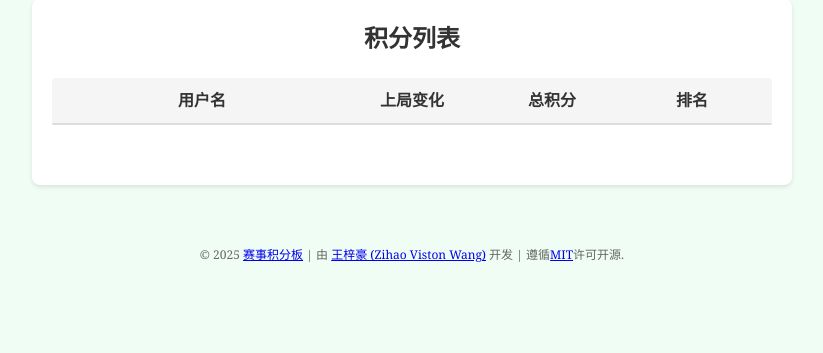
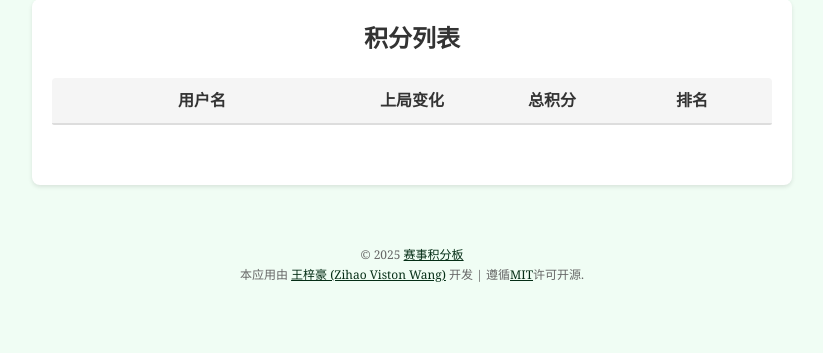
Before and after one commit to ZihaoVistonWang/scoreboard, a Flask app: template templates/room.html in a window 1280 px wide. Shown: the part 119-472 px from the top of the page, without its empty margins (228-1051 px from the left). Run offline with Flask 3, Linux system fonts and the light colour scheme; the template is opened without the code that fills it, so the values that code supplies are empty.

Commit message:
feat: 更新链接样式和优化页脚布局
在 `room.css` 和 `style.css` 中添加了链接的下划线样式，确保链接在正常状态和悬停状态下均保持下划线。更新了 `index.html` 和 `room.html` 的页脚布局，分开了版权信息和开发者信息，提升了可读性和界面友好性。

```diff
--- a/static/css/room.css
+++ b/static/css/room.css
@@ -31,6 +31,16 @@
 .log-item {
     padding: 5px 0;
     border-bottom: 1px dotted #eee;
+}
+
+/* Update this rule to keep the underline for links */
+a {
+    color: rgb(5, 46, 22);
+    text-decoration: underline; /* Keep underline */
+}
+
+a:hover {
+    text-decoration: underline; /* Keep underline on hover */
 }
 
 #show-logs.active {
--- a/static/css/style.css
+++ b/static/css/style.css
@@ -732,3 +732,13 @@ h2 {
 input, button {
     font-family: Georgia, "helvetica neue", Arial, STZhongsong, "noto serif sc", "microsoft yahei", "pingfang sc", sans-serif;
 }
+
+/* Update this rule to keep the underline for links */
+a {
+    color: rgb(5, 46, 22);
+    text-decoration: underline; /* Keep underline */
+}
+
+a:hover {
+    text-decoration: underline; /* Keep underline on hover */
+}
--- a/templates/room.html
+++ b/templates/room.html
@@ -129,11 +129,12 @@
     <script src="{{ url_for('static', filename='js/main.js') }}"></script>
 </body>
 <footer style="width: 100%; text-align: center; font-size: 12px; color: #666; margin-top: 20px; position: relative; bottom: 0; left: 0; right: 0;">
-    <p>© 2025 <a href="https://github.com/ZihaoVistonWang/scoreboard" target="_blank">赛事积分板</a> | 由 <a href="https://github.com/ZihaoVistonWang" target="_blank">王梓豪 (Zihao Viston Wang)</a> 开发 | 遵循<a href="https://github.com/ZihaoVistonWang/score-board/blob/main/LICENSE" target="_blank">MIT</a>许可开源.</p>
+    <p>© 2025 <a href="https://github.com/ZihaoVistonWang/scoreboard" target="_blank">赛事积分板</a></p>
+    <p>本应用由 <a href="https://github.com/ZihaoVistonWang" target="_blank">王梓豪 (Zihao Viston Wang)</a> 开发 | 遵循<a href="https://github.com/ZihaoVistonWang/score-board/blob/main/LICENSE" target="_blank">MIT</a>许可开源.</p>
     {% if 'zihao' in request.host %}
-    <p>
-        <a href="https://beian.miit.gov.cn/" target="_blank">陕ICP备2025060869号</a>
-    </p>
+        <p>
+            <a href="https://beian.miit.gov.cn/" target="_blank">陕ICP备2025060869号</a>
+        </p>
     {% endif %}
 </footer>
 </html>
```
Also changed, not shown: templates/index.html (+5 -4 lines).
